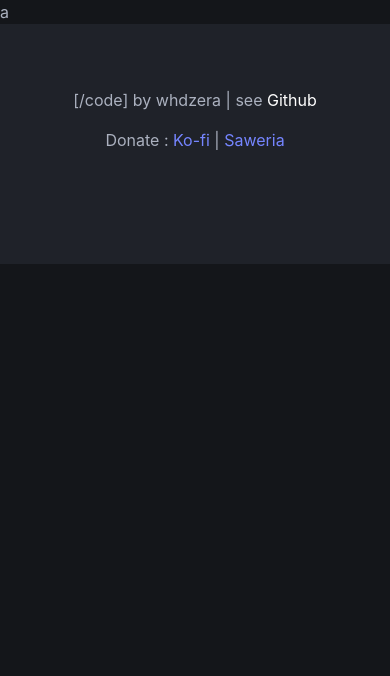
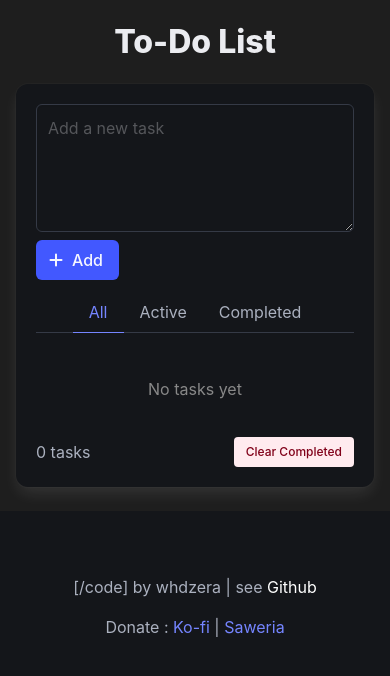
Before and after one commit to rokhimin/to-do-list-app, a Jekyll site: the page built from index.markdown, in a window 390 px wide. Shown: the top 676 px of the page. Built offline with Jekyll 4.4.1, drawn with Linux system fonts in a browser that asks for light colours.

Commit message:
added js todolist

```diff
--- a/_config.yml
+++ b/_config.yml
@@ -1,8 +1,8 @@
-title: xxx | whdzera
+title: To Do List App | whdzera
 username: whdzera
 email: whdzera@gmail.com
 baseurl: ""
 url: ""
 twitter_username: whdzera
-github_username:  rokhimin/jekyll
+github_username:  rokhimin/to-do-list-app
 donate_username: whdzera
--- a/_includes/footer.html
+++ b/_includes/footer.html
@@ -1,7 +1,7 @@
-<footer class="footer has-background-black-ter">
+<footer class="footer has-background-black-bis">
   <div class="content has-text-centered">
     </p>
-    <p>[/code] by whdzera | see <a href="https://github.com/rokhimin/jekyll"><font color="#fff">Github</font></a>
+    <p>[/code] by whdzera | see <a href="https://github.com/rokhimin/to-do-list-app"><font color="#fff">Github</font></a>
     <p>Donate : <a href="https://ko-fi.com/{{ site.donate_username }}">Ko-fi</a> | <a href="https://saweria.co/{{ site.donate_username }}">Saweria</a></p>
     </p>
   </div>
--- a/_includes/head.html
+++ b/_includes/head.html
@@ -4,8 +4,8 @@
   <meta name="viewport" content="width=device-width, initial-scale=1">
   <title>{% if page.title %}{{ page.title }}{% else %}{{ site.title }}{% endif %}</title>
   <meta name="description" content="{% if page.excerpt %}{{ page.excerpt | strip_html | strip_newlines | truncate: 160 }}{% else %}{{ site.description }}{% endif %}">
-  <script src="https://ajax.googleapis.com/ajax/libs/jquery/3.7.1/jquery.min.js"></script>
-  <link rel="stylesheet" href="https://cdnjs.cloudflare.com/ajax/libs/bulma/1.0.2/css/bulma.css"/>
+  <link rel="stylesheet" href="https://cdnjs.cloudflare.com/ajax/libs/bulma/1.0.2/css/bulma.min.css" />
+  <link rel="stylesheet" href="https://cdnjs.cloudflare.com/ajax/libs/font-awesome/6.4.0/css/all.min.css" />
   <link rel="canonical" href="{{ page.url | replace:'index.html','' | prepend: site.baseurl | prepend: site.url }}">
   <link rel="stylesheet" href="{{ site.baseurl }}/assets/main.css"/>
 </head>
--- a/_layouts/a.html
+++ /dev/null
@@ -1,6 +0,0 @@
----
-layout: default
----
-
-a
-<script src="{{ site.baseurl }}/assets/xxx.js"></script>
--- /dev/null
+++ b/_layouts/todolist.html
@@ -0,0 +1,70 @@
+---
+layout: default
+---
+
+<section class="section">
+    <div class="container">
+      <h1 class="title has-text-centered">To-Do List</h1>
+
+      <div class="columns is-centered">
+        <div class="column is-half">
+          <div class="box has-background-black-bis">
+            <!-- Input form -->
+          <div class="field">
+              <div class="control">
+              <textarea
+                  class="textarea"
+                  id="taskInput"
+                  placeholder="Add a new task"
+              ></textarea>
+              </div>
+              <div class="control mt-2">
+              <button class="button is-link" id="addTaskBtn">
+                  <span class="icon">
+                  <i class="fas fa-plus"></i>
+                  </span>
+                  <span>Add</span>
+              </button>
+              </div>
+          </div>
+
+
+            <!-- Task filters -->
+            <div class="tabs is-centered">
+              <ul>
+                <li class="is-active" data-filter="all"><a>All</a></li>
+                <li data-filter="active"><a>Active</a></li>
+                <li data-filter="completed"><a>Completed</a></li>
+              </ul>
+            </div>
+
+            <!-- Task list with improved overflow handling -->
+            <div class="task-list" id="taskList">
+              <div class="no-tasks">No tasks yet</div>
+            </div>
+
+            <!-- Task controls -->
+            <div class="level is-mobile mt-4">
+              <div class="level-left">
+                <div class="level-item">
+                  <span id="taskCount">0 tasks</span>
+                </div>
+              </div>
+              <div class="level-right">
+                <div class="level-item">
+                  <button
+                    class="button is-small is-danger is-light"
+                    id="clearCompletedBtn"
+                  >
+                    Clear Completed
+                  </button>
+                </div>
+              </div>
+            </div>
+          </div>
+        </div>
+      </div>
+    </div>
+  </section>
+
+<script src="{{ site.baseurl }}/assets/todolist.js"></script>
--- a/assets/main.css
+++ b/assets/main.css
@@ -21,3 +21,63 @@
         ::-webkit-scrollbar-corner {
             background: #2c2c2c;
         }
+
+        body {
+            background-color: #1e1e1e;
+            }
+
+          .task-item {
+            display: flex;
+            align-items: center;
+            padding: 10px;
+            border-bottom: 1px solid #eee;
+          }
+          .task-item:last-child {
+            border-bottom: none;
+          }
+          .task-text {
+            flex-grow: 1;
+            margin: 0 10px;
+            word-break: break-word;
+            overflow-wrap: break-word;
+            max-width: calc(
+              100% - 90px
+            );
+          }
+          .completed {
+            text-decoration: line-through;
+            color: #888;
+          }
+          .no-tasks {
+            text-align: center;
+            padding: 20px;
+            color: #888;
+          }
+          .sortable-ghost {
+            opacity: 0.5;
+            background-color: #f5f5f5;
+          }
+          .drag-handle {
+            cursor: move;
+            margin-right: 10px;
+            color: #ccc;
+            flex-shrink: 0;
+          }
+          .checkbox {
+            flex-shrink: 0;
+            margin-right: 5px;
+          }
+          .delete-btn {
+            flex-shrink: 0;
+          }
+          .task-list {
+            max-height: 50vh;
+            overflow-y: auto;
+            padding: 0 5px;
+          }
+
+          @media screen and (max-width: 768px) {
+            .section {
+              padding: 1.5rem 1rem;
+            }
+          }
--- /dev/null
+++ b/assets/todolist.js
@@ -0,0 +1,173 @@
+
+document.addEventListener("DOMContentLoaded", function () {
+    // DOM elements
+    const taskInput = document.getElementById("taskInput");
+    const addTaskBtn = document.getElementById("addTaskBtn");
+    const taskList = document.getElementById("taskList");
+    const taskCount = document.getElementById("taskCount");
+    const clearCompletedBtn = document.getElementById("clearCompletedBtn");
+    const filterTabs = document.querySelectorAll(".tabs li");
+
+    // Task array
+    let tasks = [];
+    let currentFilter = "all";
+
+    // Load tasks from localStorage
+    function loadTasks() {
+      const storedTasks = localStorage.getItem("tasks");
+      if (storedTasks) {
+        tasks = JSON.parse(storedTasks);
+        renderTasks();
+      }
+    }
+
+    // Save tasks to localStorage
+    function saveTasks() {
+      localStorage.setItem("tasks", JSON.stringify(tasks));
+    }
+
+    // Add a new task
+    function addTask() {
+      const taskText = taskInput.value.trim();
+      if (taskText === "") return;
+
+      const newTask = {
+        id: Date.now(),
+        text: taskText,
+        completed: false,
+      };
+
+      tasks.push(newTask);
+      taskInput.value = "";
+      saveTasks();
+      renderTasks();
+    }
+
+    // Delete a task
+    function deleteTask(id) {
+      tasks = tasks.filter((task) => task.id !== id);
+      saveTasks();
+      renderTasks();
+    }
+
+    // Toggle task completion
+    function toggleCompleted(id) {
+      tasks = tasks.map((task) => {
+        if (task.id === id) {
+          return { ...task, completed: !task.completed };
+        }
+        return task;
+      });
+      saveTasks();
+      renderTasks();
+    }
+
+    // Clear completed tasks
+    function clearCompleted() {
+      tasks = tasks.filter((task) => !task.completed);
+      saveTasks();
+      renderTasks();
+    }
+
+    // Filter tasks
+    function filterTasks(filter) {
+      currentFilter = filter;
+      renderTasks();
+    }
+
+    // Render tasks
+    function renderTasks() {
+      // Filter tasks based on current filter
+      let filteredTasks = tasks;
+      if (currentFilter === "active") {
+        filteredTasks = tasks.filter((task) => !task.completed);
+      } else if (currentFilter === "completed") {
+        filteredTasks = tasks.filter((task) => task.completed);
+      }
+
+      // Clear task list
+      taskList.innerHTML = "";
+
+      // Update task count
+      const activeCount = tasks.filter((task) => !task.completed).length;
+      taskCount.textContent = `${activeCount} task${
+        activeCount !== 1 ? "s" : ""
+      } left`;
+
+      // Show "No tasks" message if there are no tasks
+      if (filteredTasks.length === 0) {
+        const noTasksMsg = document.createElement("div");
+        noTasksMsg.className = "no-tasks";
+        noTasksMsg.textContent = "No tasks";
+        taskList.appendChild(noTasksMsg);
+        return;
+      }
+
+      // Render tasks
+      filteredTasks.forEach((task) => {
+        const taskItem = document.createElement("div");
+        taskItem.className = "task-item";
+        taskItem.dataset.id = task.id;
+
+        // Safely encode HTML content to prevent XSS
+        const safeText = document.createTextNode(task.text).textContent;
+
+        taskItem.innerHTML = `
+                    <span class="drag-handle">
+                        <i class="fas fa-grip-vertical"></i>
+                    </span>
+                    <span class="checkbox">
+                        <i class="far ${
+                          task.completed ? "fa-check-square" : "fa-square"
+                        }"></i>
+                    </span>
+                    <span class="task-text ${
+                      task.completed ? "completed" : ""
+                    }">${safeText}</span>
+                    <button class="button is-small is-danger is-light delete-btn">
+                        <span class="icon is-small">
+                            <i class="fas fa-trash"></i>
+                        </span>
+                    </button>
+                `;
+
+        // Add event listeners
+        taskItem
+          .querySelector(".checkbox")
+          .addEventListener("click", () => {
+            toggleCompleted(task.id);
+          });
+
+        taskItem
+          .querySelector(".delete-btn")
+          .addEventListener("click", () => {
+            deleteTask(task.id);
+          });
+
+        taskList.appendChild(taskItem);
+      });
+    }
+
+    // Event listeners
+    addTaskBtn.addEventListener("click", addTask);
+
+    taskInput.addEventListener("keypress", function (e) {
+      if (e.key === "Enter") {
+        addTask();
+      }
+    });
+
+    clearCompletedBtn.addEventListener("click", clearCompleted);
+
+    // Filter tabs
+    filterTabs.forEach((tab) => {
+      tab.addEventListener("click", () => {
+        filterTabs.forEach((t) => t.classList.remove("is-active"));
+        tab.classList.add("is-active");
+        filterTasks(tab.dataset.filter);
+      });
+    });
+
+    // Load tasks on page load
+    loadTasks();
+  });
--- a/index.markdown
+++ b/index.markdown
@@ -1,3 +1,3 @@
 ---
-layout: a
+layout: todolist
 ---
```
Also changed, not shown: README.md.
